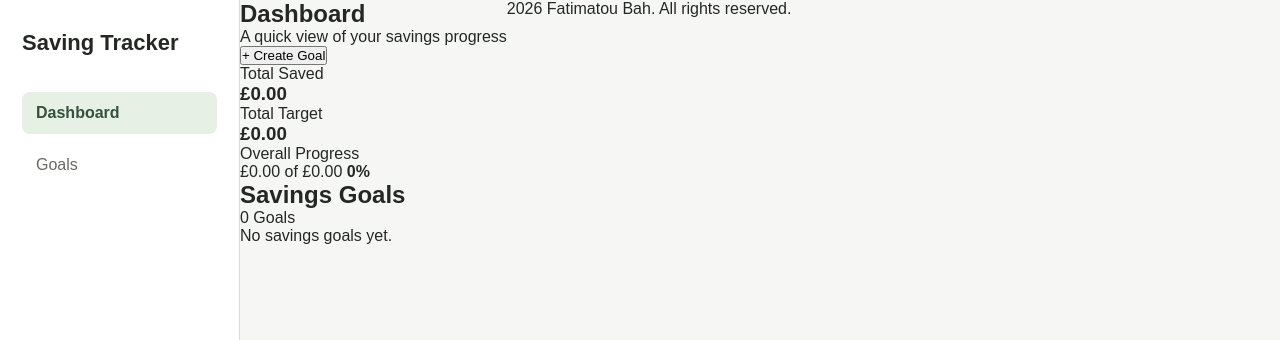
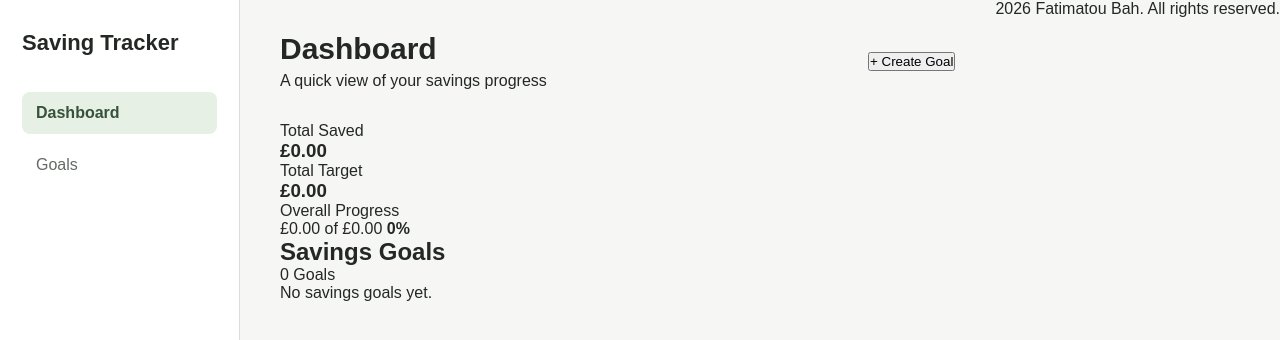
Before and after one commit to Faatima-Bah/Saving-Tracker, a plain HTML site: page frontend/index.html in a window 1280 px wide. Shown: the top 340 px of the page. Drawn offline with Linux system fonts and the light colour scheme.

Commit message:
Styling the main dashboard content with css

```diff
--- a/frontend/style.css
+++ b/frontend/style.css
@@ -57,3 +57,23 @@ body {
     font-weight: 600;
     background-color: #e7f0e5;
 }
+
+/* Give the dashboard the remaining available space */
+.dashboard {
+    flex: 1;
+    padding: 32px 40px;
+}
+
+/* Place the dashboard title and Create Goal button on one row */
+.dashboard-header {
+    display: flex;
+    justify-content: space-between;
+    align-items: center;
+    margin-bottom: 32px;
+}
+
+/* Style the Dashboard heading */
+.dashboard-header h2 {
+    margin-bottom: 6px;
+    font-size: 30px;
+}
```
